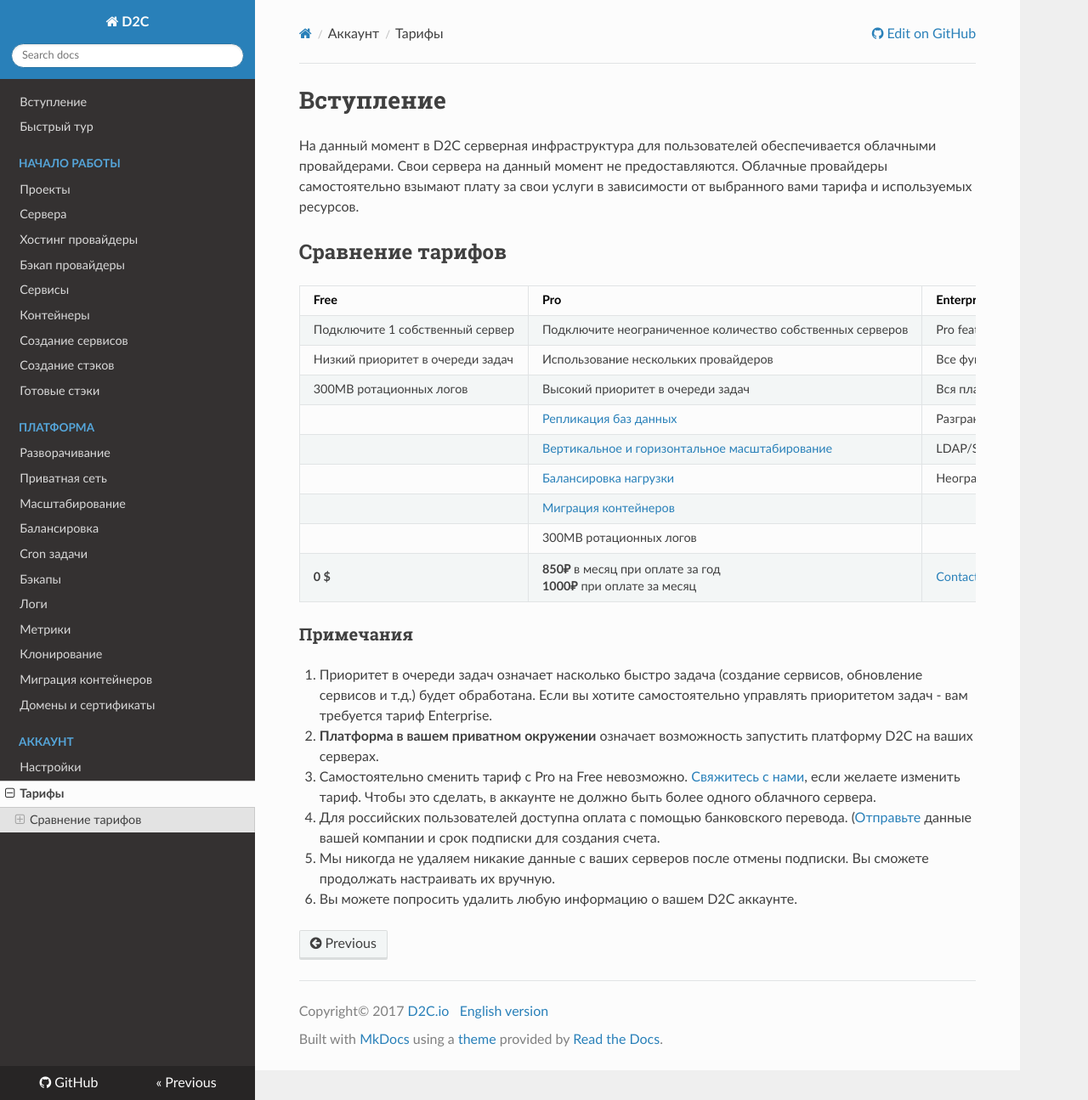
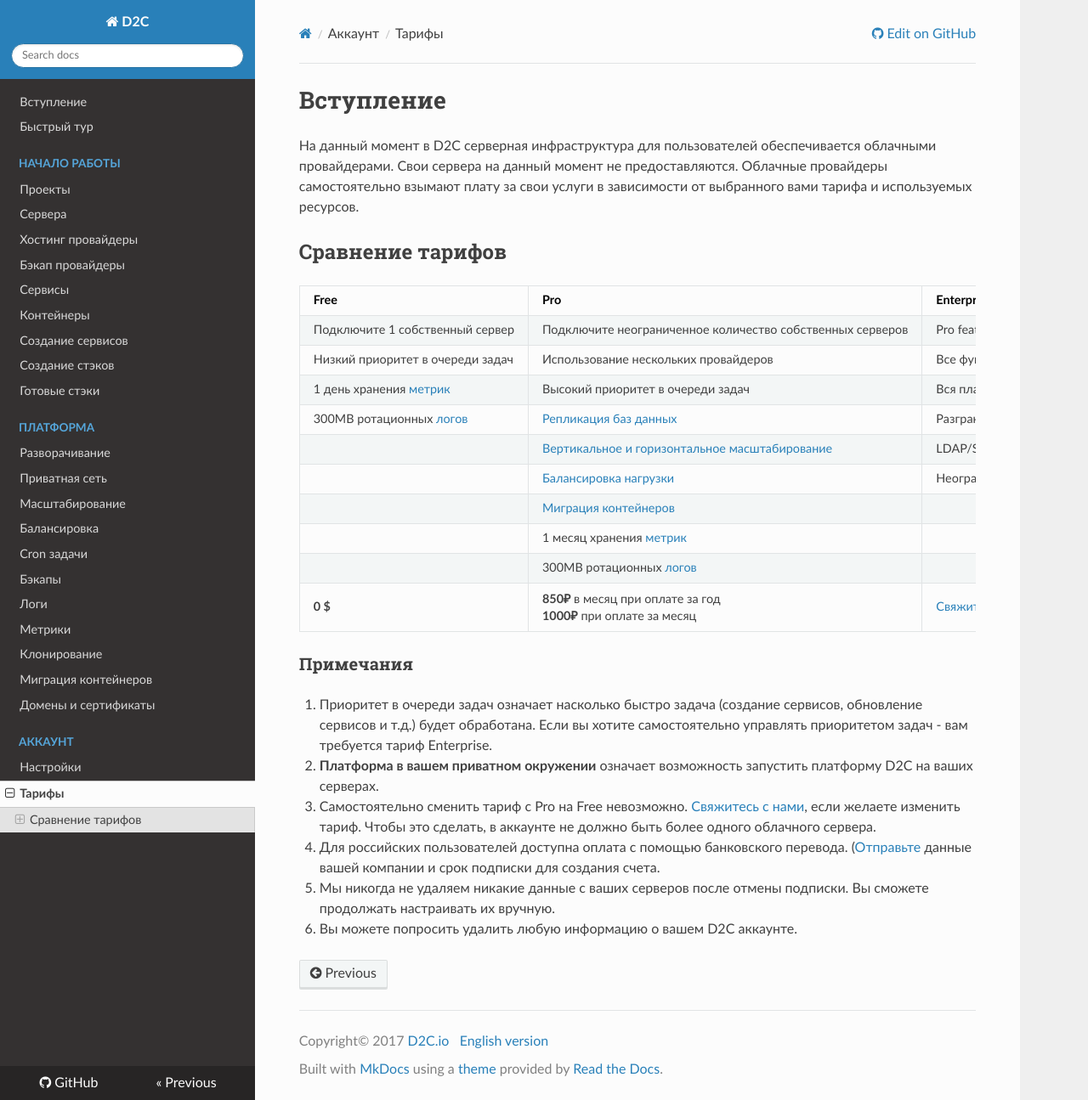
Before and after one commit to d2cio/docs-ru, an MkDocs documentation site: the page built from docs/account/plan.md, in a window 1280 px wide and 1295 px high. Shown: the whole window at 85% size. Built offline with MkDocs 1.6.1, drawn with Linux system fonts in a browser that asks for light colours; nearby versions of some CDN libraries; old or Windows-style settings are respelled for this version of MkDocs.

Commit message:
changed plans

```diff
--- a/docs/account/plan.md
+++ b/docs/account/plan.md
@@ -4,17 +4,19 @@
 
 ## Сравнение тарифов
 
-| Free                             | Pro                                                                 | Enterprise   |
-| :------------- |                 :------------- |                                                       :------------- |
-| Подключите 1 собственный сервер                | Подключите неограниченное количество собственных серверов    |  Pro features |
-| Низкий приоритет в очереди задач | Использование нескольких провайдеров                                |  Все функции Pro |
-| 300MB ротационных логов          | Высокий приоритет в очереди задач                                   |  Вся платформа в вашем приватном окружении |
-|                                  | [Репликация баз данных](/platform/scaling/)                         |  Разграничение прав пользователей |
-|                                  | [Вертикальное и горизонтальное масштабирование](/platform/scaling/) |  LDAP/SAML/AD |
-|                                  | [Балансировка нагрузки](/platform/balancing/)                       |  Неограниченный объем логов |
-|                                  | [Миграция контейнеров](/platform/migration/)                        |    |
-|                                  | 300MB ротационных логов                                  |              |
-| **0 $**                          | **850₽** в месяц при оплате за год<br>**1000₽** при оплате за месяц  | [Contact us](mailto:support@d2c.io)
+Free                                         | Pro                                                                  | Enterprise
+:------------------------------------------- | :------------------------------------------------------------------- | :----------------------------------------
+Подключите 1 собственный сервер              | Подключите неограниченное количество собственных серверов            | Pro features
+Низкий приоритет в очереди задач             | Использование нескольких провайдеров                                 | Все функции Pro
+1 день хранения [метрик](/platform/metrics/) | Высокий приоритет в очереди задач                                    | Вся платформа в вашем приватном окружении
+300MB ротационных [логов](/platform/logs/)   | [Репликация баз данных](/platform/scaling/)                          | Разграничение прав пользователей
+                                             | [Вертикальное и горизонтальное масштабирование](/platform/scaling/)  | LDAP/SAML/AD
+                                             | [Балансировка нагрузки](/platform/balancing/)                        | Неограниченный объем логов
+                                             | [Миграция контейнеров](/platform/migration/)                         |
+                                             | 1 месяц хранения [метрик](/platform/metrics/)                        |
+                                             | 300MB ротационных [логов](/platform/logs/)                           |
+**0 $**                                      | **850₽** в месяц при оплате за год<br>**1000₽** при оплате за месяц  | [Свяжитесь с нами](mailto:support@d2c.io)
+
 
 ### Примечания
 
```
